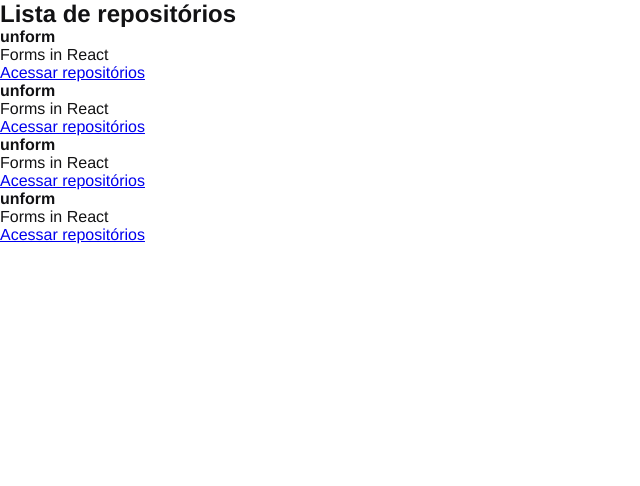
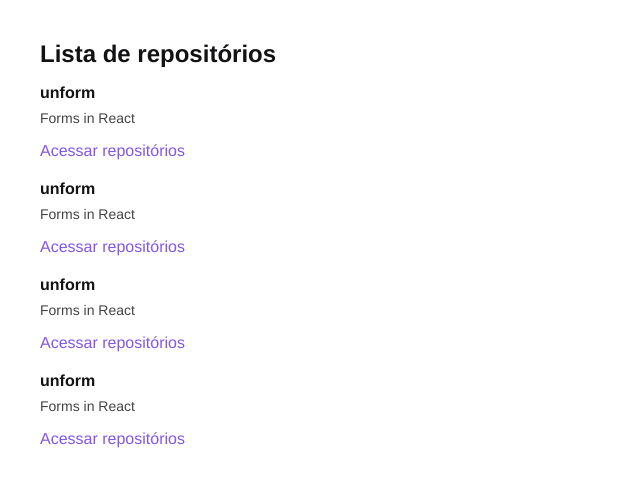
Before and after one commit to FernandoBrino/introduction-reactjs, a React app: page / in a window 1280 px wide. Shown: the top 486 px of the page, without its empty margins (0-640 px from the left). Built offline with nearby package versions, Linux system fonts and the light colour scheme.

Commit message:
RepositoryList styled

```diff
--- a/package.json
+++ b/package.json
@@ -16,11 +16,13 @@
     "@babel/core": "^7.17.10",
     "@babel/preset-env": "^7.17.10",
     "@babel/preset-react": "^7.16.7",
+    "@pmmmwh/react-refresh-webpack-plugin": "^0.5.7",
     "babel-loader": "^8.2.5",
     "cross-env": "^7.0.3",
     "css-loader": "^6.7.1",
     "html-webpack-plugin": "^5.5.0",
     "node-sass": "^7.0.1",
+    "react-refresh": "^0.13.0",
     "sass-loader": "^13.0.0",
     "style-loader": "^3.3.1",
     "webpack": "^5.72.1",
--- a/src/App.jsx
+++ b/src/App.jsx
@@ -2,5 +2,9 @@
 import './styles/global.scss'
 
 export function App() {
-    return <RepositoryList/>
+    return (
+        <>
+            <RepositoryList/>
+        </>
+    );
 }
--- a/src/components/RepositoryList.jsx
+++ b/src/components/RepositoryList.jsx
@@ -1,4 +1,6 @@
 import { RepositoryItem } from "./RepositoryItem";
+
+import '../styles/repositories.scss'
 
 const repository = {
     name: 'unform',
--- /dev/null
+++ b/src/styles/repositories.scss
@@ -0,0 +1,30 @@
+section.repository-list {
+    margin: 40px;
+
+    h1 {
+        margin-bottom: 16px;
+    }
+
+    ul {
+        list-style: none;
+
+        li {
+            & + li {
+                margin-top: 20px;
+            }
+
+            p {
+                font-size: 14px;
+                color: #444;
+                margin-top: 8px;
+            }
+
+            a {
+               display: inline-block;
+               margin-top: 16px;
+               text-decoration: none;
+               color: #8257E6;
+            }
+        }
+    }
+}
--- a/webpack.config.js
+++ b/webpack.config.js
@@ -1,5 +1,6 @@
 const path = require('path');
 const HtmlWebpackPlugin = require('html-webpack-plugin');
+const ReactRefreshWebpackPlugin = require('@pmmmwh/react-refresh-webpack-plugin');
 
 const isDevelopment = process.env.NODE_ENV !== 'production';
 
@@ -17,19 +18,28 @@
     devServer: {
         static: {
             directory: path.resolve(__dirname, 'public'),
-        }
+        },
+        hot: true,
     },
     plugins: [
+        isDevelopment && new ReactRefreshWebpackPlugin(),
         new HtmlWebpackPlugin({
             template: path.resolve(__dirname, 'public', 'index.html')
         })
-    ],
+    ].filter(Boolean),
     module: {
         rules: [
             {
                 test: /\.jsx$/,
                 exclude: /node_modules/,
-                use: 'babel-loader'
+                use: {
+                    loader: 'babel-loader',
+                    options: {
+                        plugins: [
+                            isDevelopment && require.resolve('react-refresh/babel')
+                        ].filter(Boolean)
+                    }
+                }
             },
             {
                 test: /\.scss$/,
```
Also changed, not shown: 1 other file (tests, documents, lock files or other folders).
